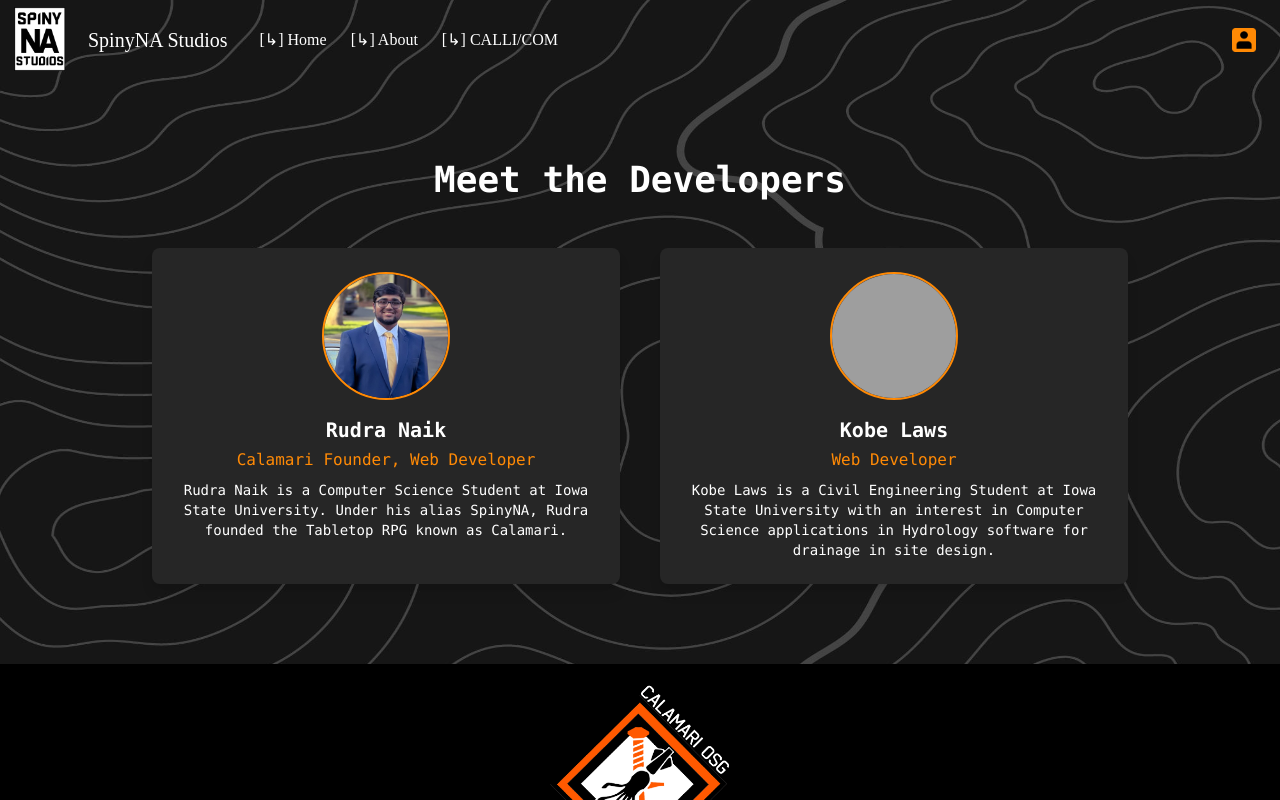
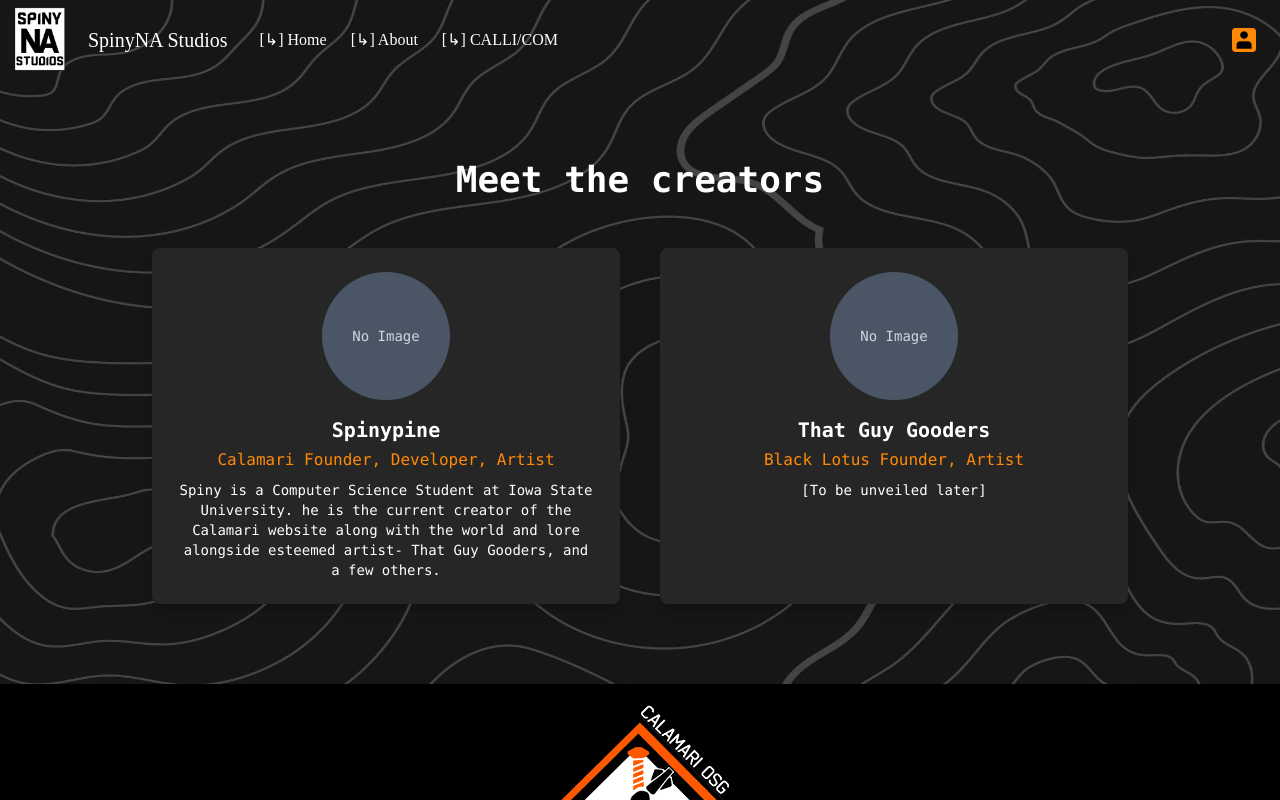
Before and after one commit to RudrNaik/CALLICOM, a React (Vite) app in the folder frontend/: page /about in a window 1280 px wide. Shown: the top 800 px of the page. Built offline with nearby package versions, Linux system fonts and the light colour scheme; grey boxes are pictures that could not be loaded.

Commit message:
Further small changes, namely to scrub any OPSEC concerns.

```diff
--- a/frontend/src/Profile.jsx
+++ /dev/null
@@ -1,19 +0,0 @@
-import React from "react";
-import background from "./assets/Images/4060492.jpg";
-import Navbar from "./components/Navbar";
-import Footer from "./components/Footer";
-import AboutPortraits from "./components/AboutPortraits";
-
-function About() {
-    return (
-      <div
-        className="bg-repeat bg-[length:1920px_1080px] w-screen min-h-screen"
-        style={{ backgroundImage: `url(${background})` }}
-      >
-        <Navbar />
-        <Footer />
-      </div>
-    );
-  }
-
-  export default About;
--- a/frontend/src/components/AboutPortraits.jsx
+++ b/frontend/src/components/AboutPortraits.jsx
@@ -6,10 +6,10 @@ const AboutPortraits = () => {
       <div>
         <section className="py-20 px-6 text-white font-mono max-w-screen-lg mx-auto">
       <h2 className="text-3xl md:text-4xl font-bold mb-12 text-center">
-        Meet the Developers
+        Meet the creators
       </h2>
 
-      <div className="grid grid-cols-1 sm:grid-cols-2 gap-10">
+      <div className="grid grid-cols-2 gap-10">
         {profiles.map((dev, index) => (
           <div
             key={index}
--- a/frontend/src/data/About_Profiles.js
+++ b/frontend/src/data/About_Profiles.js
@@ -4,18 +4,16 @@ import KobeImg from "../assets/images/Kobe Laws.jpg";
 
 const profiles = [
     {
-        "name": "Rudra Naik",
-        "title": "Calamari Founder, Web Developer",
-        "image": RudraImg,
-        "alt": "Picture of Rudra Naik",
-        "bio": "Rudra Naik is a Computer Science Student at Iowa State University. Under his alias SpinyNA, Rudra founded the Tabletop RPG known as Calamari."
+        "name": "Spinypine",
+        "title": "Calamari Founder, Developer, Artist",
+        "alt": "Picture of Spiny",
+        "bio": "Spiny is a Computer Science Student at Iowa State University. he is the current creator of the Calamari website along with the world and lore alongside esteemed artist- That Guy Gooders, and a few others."
     },
     {
-        "name": "Kobe Laws",
-        "title": "Web Developer",
-        "image": KobeImg,
-        "alt": "Picture of Kobe Laws",
-        "bio": "Kobe Laws is a Civil Engineering Student at Iowa State University with an interest in Computer Science applications in Hydrology software for drainage in site design."
+        "name": "That Guy Gooders",
+        "title": "Black Lotus Founder, Artist",
+        "alt": "Picture of Gooders",
+        "bio": "[To be unveiled later]"
     }
 ];
 
```
